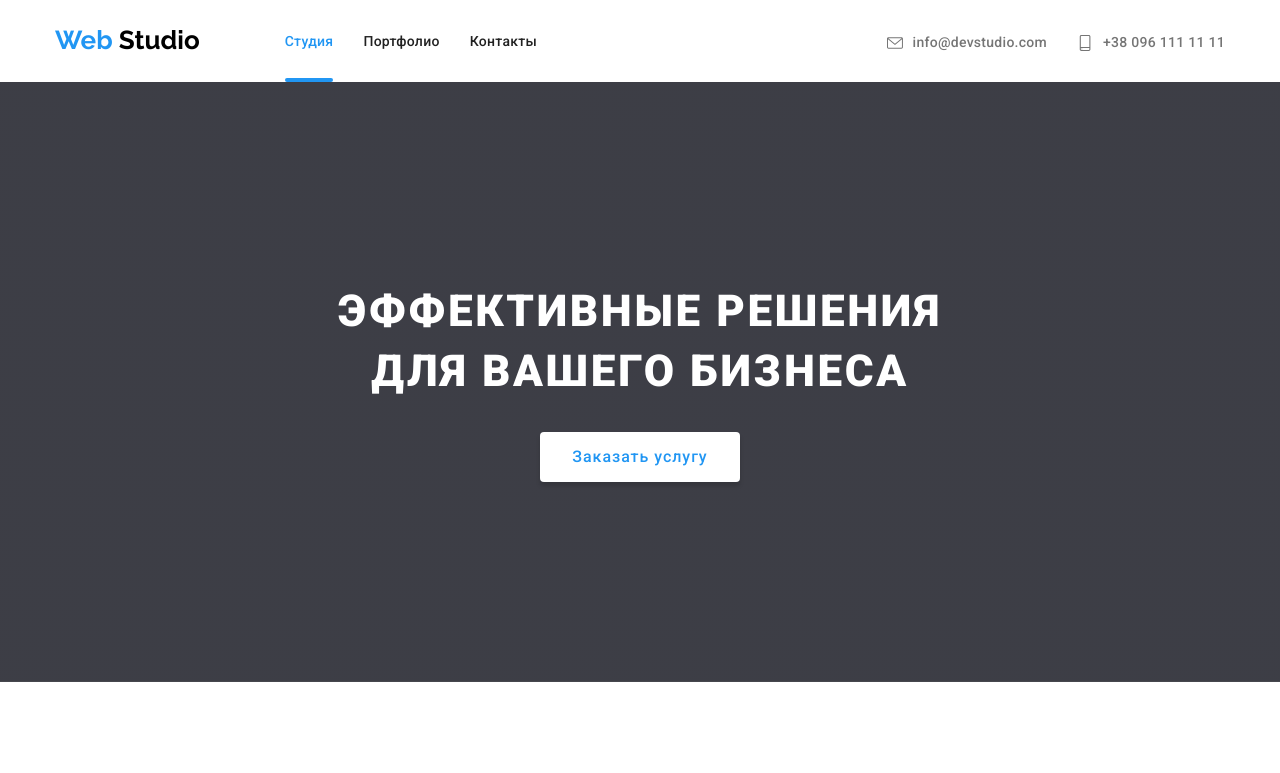
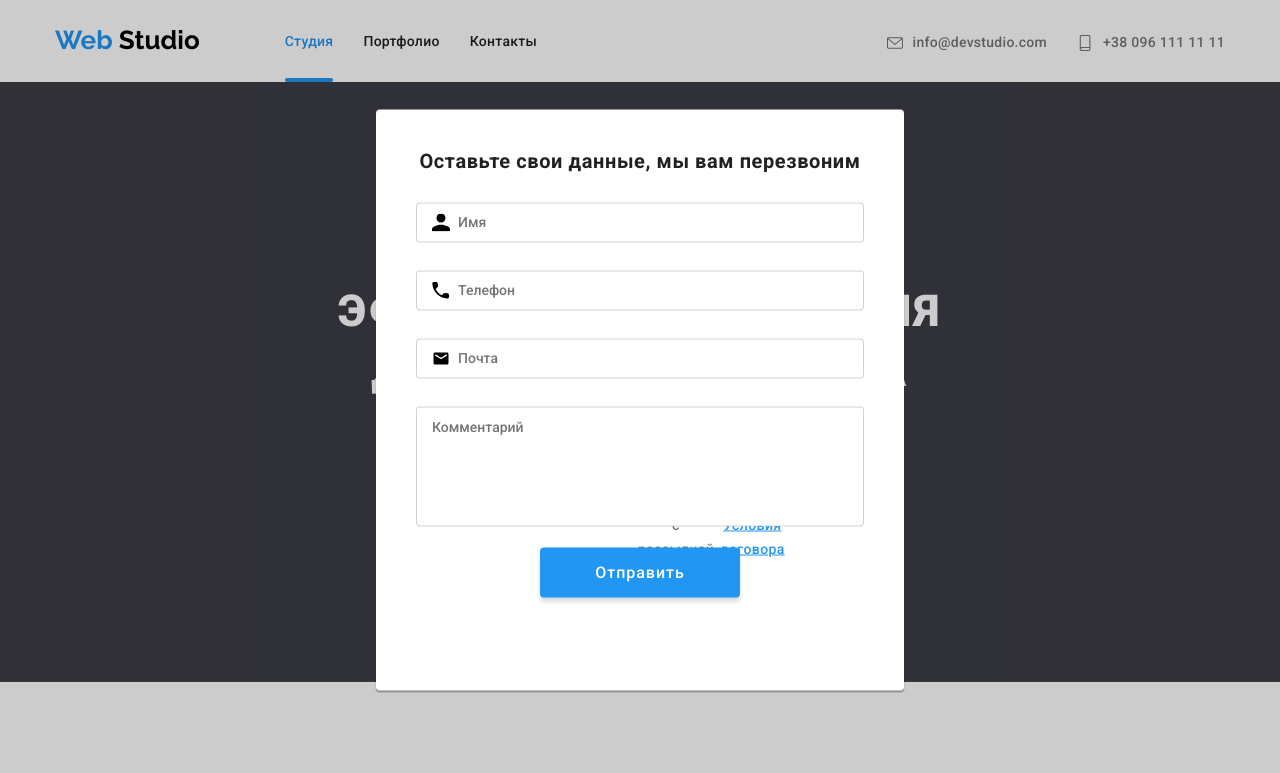
Before and after one commit to Vitalii-Mamchur/goit-markup-hw-05, a plain HTML site: page index.html in a window 1280 px wide. Both pictures are taken after a click on the button "Заказать услугу". Shown: the top 773 px of the page. Drawn offline with nearby package versions, Linux system fonts and the light colour scheme.

```diff
--- a/css/main.css
+++ b/css/main.css
@@ -60,6 +60,17 @@ body {
     font-size: 14px;
     line-height: 1.16;
     text-transform: uppercase;
+}
+
+.visually-hidden{
+    position: absolute;
+    width: 1px;
+    height: 1px;
+    margin: -1px;
+    border: 0;
+    padding: 0;
+    clip: rect( 0 0 0 0 );
+    overflow: hidden;
 }
 
     /* Хедер */
@@ -229,6 +240,167 @@ body {
     background-color: var(--btn-txt-color);
 }
 
+.backdrop{
+    position: fixed;
+    top: 0;
+    left: 0;
+    width: 100%;
+    height: 100%;
+    background-color: rgba(0, 0, 0, 0.2);
+}
+
+.backdrop.is-hidden{
+    opacity: 0;
+    pointer-events: none;
+}
+
+.modal{
+    position: absolute;
+    top: 50%;
+    left: 50%;
+    transform: translate(-50%, -50%);
+
+    min-width: 528px;
+    min-height: 581px;
+    padding: 40px;
+    background-color:  #FFFFFF;
+    box-shadow: 0px 2px 1px rgba(0, 0, 0, 0.2), 0px 1px 1px rgba(0, 0, 0, 0.14), 0px 1px 3px rgba(0, 0, 0, 0.12);
+    border-radius: 4px;
+}
+
+.modal-title{
+    display: block;
+    text-align: center;
+    margin-bottom: 30px;
+
+    font-size: 20px;
+    line-height: 23px;
+    text-align: center;
+    letter-spacing: 0.03em;
+
+    color: #212121;
+}
+
+.form-field{
+    position: relative;
+    margin-bottom: 28px;
+}
+
+.form-comment{
+    position: relative;
+}
+
+.comment{
+    width: 448px;
+    height: 120px;
+    resize: none;
+    border: 1px solid rgba(33, 33, 33, 0.2);
+    border-radius: 4px;
+    padding: 12px 16px;
+    outline: none;
+}
+
+.form-label-comment{
+    position: absolute;
+    top: 12px;
+    left: 16px;
+}
+
+.form-comment:focus-within .form-label-comment{
+    transform: translateY(-34px);
+    color: var(--accent-color);
+}
+
+.form-comment:focus-within .comment{
+    border: 1px solid var(--accent-color);
+}
+
+.checkbox{
+    display: inline-block;
+    margin-bottom: 30px;
+}
+
+.form-label-checkbox{
+    position: absolute;
+    top: 12px;
+    left: 16px;
+}
+
+.form-label{
+    position: absolute;
+    left: 42px;
+    top: 50%;
+    transform: translateY(-50%);
+}
+
+.form-input{
+    border: 1px solid rgba(33, 33, 33, 0.2);
+    border-radius: 4px;
+    width: 100%;
+    height: 40px ;
+    margin: 0;
+    padding-left: 46px;
+    outline: none;
+
+    transition: transform 500ms ease;
+}
+
+.form-input:focus{
+    border: 1px solid var(--accent-color);
+    background-color: #fff;
+
+    transition: transform 500ms ease;
+}
+
+
+.form-input:focus + .form-label, .form-input:not(:placeholder-shown) + .form-label{
+    transform: translateX(-26px) translateY(-40px);
+    color: var(--accent-color);
+}
+
+.form-icon{
+    position: absolute;
+    top: 50%;
+    left: 16px;
+
+    transform: translateY(-50%);
+
+    display: inline-block;
+    width: 18px;
+    height: 18px;
+}
+
+.form-input:focus ~ .form-icon{
+    fill: var(--accent-color);
+}
+
+.checkbox-field,
+.checkbox-label{
+    display: inline-flex;
+    align-items: center;
+}
+
+.checkbox ~ .checkbox-label::before{
+    content: "";
+    display: block;
+    width: 16px;
+    height: 15px;
+    background-image: url("../img/sprite-2.svg#icon");
+
+}
+
+.checkbox-label{
+    width: 16px;
+    height: 15px;
+    font-size: 14px;
+    line-height: 1.71;
+    letter-spacing: 0.03em;
+}
+
+.contract{
+    color: var(--accent-color);
+
+}
     /* Преимущества */
 
 .advantages{
--- a/index.html
+++ b/index.html
@@ -60,7 +60,54 @@
       <section class="hero">
         <div class="container">
           <h1 class="text">Эффективные решения для вашего бизнеса</h1>
-          <button class="btn .title">Заказать услугу</button>
+          <button class="btn .title" data-modal-open>Заказать услугу</button>
+          <div data-backdrop class="backdrop is-hidden" data-modal>
+            <div class="modal">
+              <b class="modal-title">Оставьте свои данные, мы вам перезвоним</b>
+              <form class="form">
+
+                <div class="form-field">
+                  <input type="text" class="form-input" name="name" id="name" placeholder=" " />
+                  <label for="name" class="form-label">Имя</label>
+                  <svg class="form-icon">
+                    <use href="./img/sprite-2.svg#modal-svg-1"></use>
+                  </svg>
+                </div>
+
+                <div class="form-field">
+                  <input type="phone" class="form-input" name="phone" id="phone" placeholder=" " />
+                  <label for="phone" class="form-label">Телефон</label>
+                  <svg class="form-icon">
+                    <use href="./img/sprite-2.svg#modal-svg-2"></use>
+                  </svg>
+                </div>
+
+                <div class="form-field">
+                  <input type="email" class="form-input" name="mail" id="mail" placeholder=" " />
+                  <label for="mail" class="form-label">Почта</label>
+                  <svg class="form-icon">
+                    <use href="./img/sprite-2.svg#modal-svg-3"></use>
+                  </svg>
+                </div>
+
+                <div class="form-comment">
+                  <textarea class="comment" name="comment" id="comment" cols=30 rows="10"></textarea>
+                  <label for="mail" class="form-label-comment">Комментарий</label>
+                </div>
+
+                <div class="form-field-checkbox">
+                  <label class="checkbox-field">
+                    <input type="checkbox"
+                    class="checkbox visually-hidden"
+                    value="policy"
+                    name="policy"/>
+                    <span class="checkbox-label">Соглашаюсь с рассылкой и принимаю <a class="contract" href="#">Условия договора</a></span>
+                  </label>
+                </div>
+                <button type="submit" class="btn" data-modal-close>Отправить</button>
+              </form>
+            </div>
+          </div>
         </div>
       </section>
 
@@ -395,7 +442,11 @@
           </section>
           <div class="mailing">
             <b class="txt">Подпишитесь на рассылку</b>
-            <button class="btn title">
+            <div class="footer-form-field">
+              <label for="footer-mail" class="footer-form-label">E-mail</label>
+              <input type="email" class="footer-form-input" name="footer-mail" id="footer-mail" placeholder="E-mail" />
+            </div>
+            <button type="submit" class="btn title">
               Подписаться
               <svg class="mailing-btn-svg" width="24" height="24">
                 <use href="./img/sprite.svg#icon_send"></use>
@@ -406,5 +457,6 @@
         <p class="copy container">2020 | Developed by GoIT Students </p>
       </footer>
     </main>
+    <script src="./js/modal.js"></script>
   </body>
 </html>
--- /dev/null
+++ b/js/modal.js
@@ -0,0 +1,14 @@
+(() => {
+    const refs = {
+      openModalBtn: document.querySelector('[data-modal-open]'),
+      closeModalBtn: document.querySelector('[data-modal-close]'),
+      modal: document.querySelector('[data-modal]'),
+    };
+
+    refs.openModalBtn.addEventListener('click', toggleModal);
+    refs.closeModalBtn.addEventListener('click', toggleModal);
+
+    function toggleModal() {
+      refs.modal.classList.toggle('is-hidden');
+    }
+  })();
```
Also changed, not shown: img/sprite-2.svg (added), img/sprite-3.svg (added).
